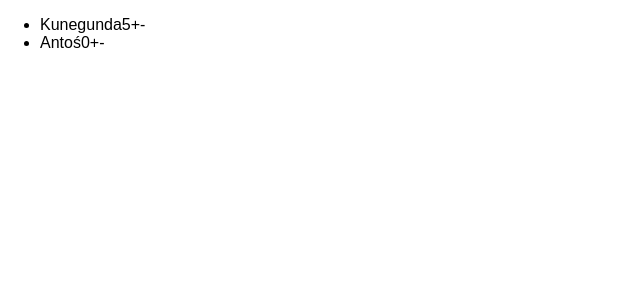
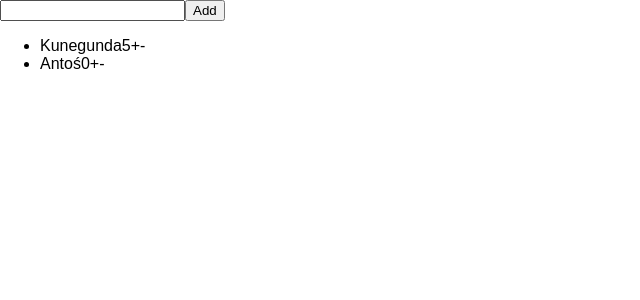
Before and after one commit to katarzynaprojekty/zadanie24.6, a React (Create React App) app: page / in a window 1280 px wide. Shown: the top 300 px of the page, without its empty margins (0-640 px from the left). Built offline with nearby package versions, Linux system fonts and the light colour scheme.

Commit message:
Update App.js

```diff
--- a/src/App.js
+++ b/src/App.js
@@ -1,6 +1,7 @@
 import React, { Component } from 'react';
 import './App.css';
 import PlayersList from './components/PlayersList/PlayersList';
+import AddPlayer from './components/AddPlayer/AddPlayer';
 
 class App extends Component {
  constructor() {
@@ -31,9 +32,20 @@
     })
   }
 
+  onPlayerAdd = (playerName) => {
+    const newPlayer = {
+      name: playerName,
+      score: 0,
+    }
+    this.setState({
+      players: [...this.state.players, newPlayer]
+    })
+  }
+
   render() {
     return (
       <div className="App">
+        <AddPlayer onPlayerAdd={this.onPlayerAdd} />
         <PlayersList players={this.state.players} onScoreUpdate={this.onScoreUpdate}/>
       </div>
     );
```
Lines whose indentation alone changed are shown as unchanged.
